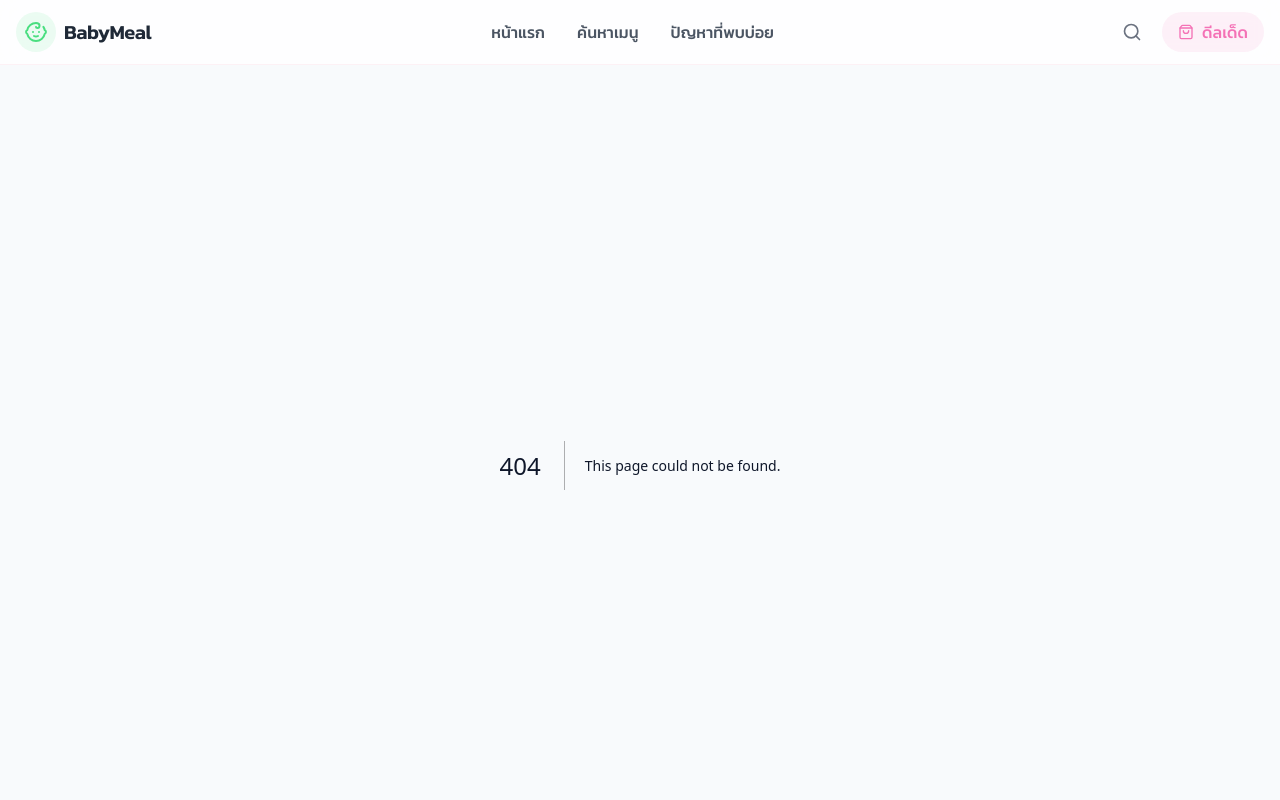
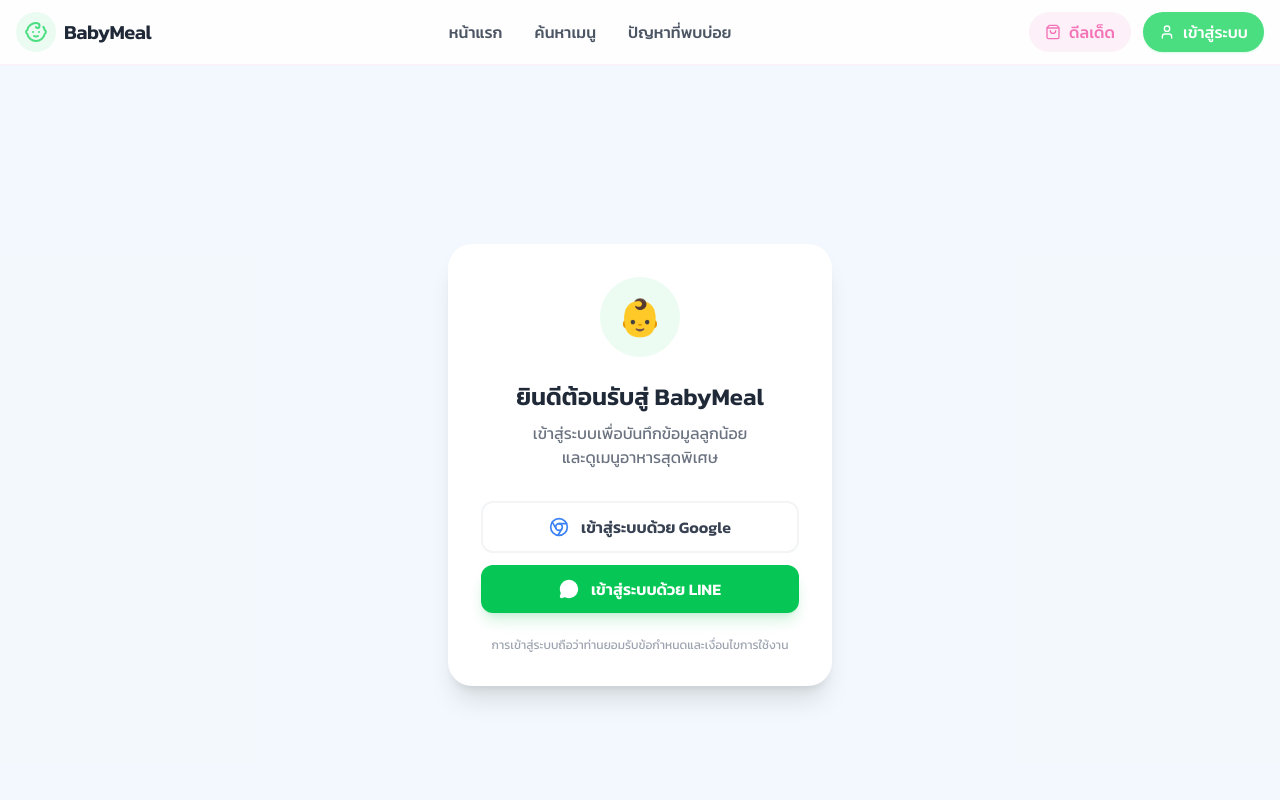
Before and after one commit to Prakasit993/BabyMeal, a Next.js app: page /login in a window 1280 px wide. Before the commit this address had no page. Shown: the top 800 px of the page. Built offline with nearby package versions, Linux system fonts and the light colour scheme; no server answers.

Commit message:
Add Gmail Login Line Login

```diff
--- /dev/null
+++ b/app/auth/auth-code-error/page.tsx
@@ -0,0 +1,13 @@
+import Link from 'next/link';
+
+export default function AuthErrorPage() {
+  return (
+    <div className="flex flex-col items-center justify-center min-h-screen py-12 text-center">
+      <h1 className="text-4xl font-bold text-red-500 mb-4">เกิดข้อผิดพลาดในการเข้าสู่ระบบ</h1>
+      <p className="text-gray-600 mb-8">อาจเกิดจากปัญหาระบบ หรือคุณยกเลิกการเข้าสู่ระบบ</p>
+      <Link href="/login" className="text-blue-500 hover:underline">
+        กลับไปหน้าเข้าสู่ระบบ
+      </Link>
+    </div>
+  );
+}
--- /dev/null
+++ b/app/auth/callback/route.ts
@@ -0,0 +1,62 @@
+// src/app/auth/callback/route.ts
+import { type EmailOtpType } from '@supabase/supabase-js'
+import { type NextRequest, NextResponse } from 'next/server'
+import { createServerClient, type CookieOptions } from '@supabase/ssr'
+import { cookies } from 'next/headers'
+
+export async function GET(request: NextRequest) {
+  const { searchParams } = new URL(request.url)
+  const token_hash = searchParams.get('token_hash')
+  const type = searchParams.get('type') as EmailOtpType | null
+  const next = searchParams.get('next') ?? '/'
+  const code = searchParams.get('code') // Google จะส่ง code มาทางนี้
+
+  // ถ้ามี Code ส่งมา (จาก Google/Line)
+  if (code) {
+    const cookieStore = await cookies()
+
+    // สร้างตัว Client ชั่วคราวเพื่อแลกเปลี่ยน Code เป็น Session
+    const supabase = createServerClient(
+      process.env.NEXT_PUBLIC_SUPABASE_URL!,
+      process.env.NEXT_PUBLIC_SUPABASE_ANON_KEY!,
+      {
+        cookies: {
+          getAll() {
+            return cookieStore.getAll()
+          },
+          setAll(cookiesToSet) {
+            try {
+              cookiesToSet.forEach(({ name, value, options }) =>
+                cookieStore.set(name, value, options)
+              )
+            } catch {
+              // The `setAll` method was called from a Server Component.
+              // This can be ignored if you have middleware refreshing
+              // user sessions.
+            }
+          },
+        },
+      }
+    )
+
+    // แลกเปลี่ยน Code เป็น Session จริงๆ
+    const { error } = await supabase.auth.exchangeCodeForSession(code)
+
+    if (!error) {
+      const forwardedHost = request.headers.get('x-forwarded-host')
+      const isLocalEnv = process.env.NODE_ENV === 'development'
+
+      if (isLocalEnv) {
+        // ถ้าเป็น localhost ให้เด้งไปหน้าแรกเลย
+        return NextResponse.redirect(`${request.nextUrl.origin}${next}`)
+      } else if (forwardedHost) {
+        return NextResponse.redirect(`https://${forwardedHost}${next}`)
+      } else {
+        return NextResponse.redirect(`${request.nextUrl.origin}${next}`)
+      }
+    }
+  }
+
+  // ถ้าเกิด Error ให้เด้งไปหน้า Error
+  return NextResponse.redirect(`${request.nextUrl.origin}/auth/auth-code-error`)
+}
--- /dev/null
+++ b/app/login/page.tsx
@@ -0,0 +1,67 @@
+'use client';
+
+import { supabase } from '../../src/lib/supabase';
+import { Chrome, MessageCircle } from 'lucide-react'; // เรียกใช้ไอคอน
+
+export default function LoginPage() {
+
+  // Login Google
+  const handleGoogleLogin = async () => {
+    await supabase.auth.signInWithOAuth({
+      provider: 'google',
+      options: { redirectTo: `${window.location.origin}/auth/callback` },
+    });
+  };
+
+  // Login LINE (ผ่าน Auth0)
+  const handleLineLogin = async () => {
+    await supabase.auth.signInWithOAuth({
+      provider: 'auth0', // ใช้ Auth0
+      options: {
+        redirectTo: `${window.location.origin}/auth/callback`,
+        scopes: 'openid email profile',
+        queryParams: {
+           connection: 'line' // บังคับเปิด LINE ทันที
+        }
+      },
+    });
+  };
+
+  return (
+    <div className="min-h-screen bg-baby-blue/30 flex items-center justify-center p-4">
+      <div className="bg-white p-8 rounded-3xl shadow-xl max-w-sm w-full text-center border border-white/50">
+
+        <div className="w-20 h-20 bg-primary/10 rounded-full flex items-center justify-center mx-auto mb-6 text-4xl">
+          👶
+        </div>
+
+        <h1 className="text-2xl font-bold text-baby-text mb-2">ยินดีต้อนรับสู่ BabyMeal</h1>
+        <p className="text-gray-500 mb-8">เข้าสู่ระบบเพื่อบันทึกข้อมูลลูกน้อย<br/>และดูเมนูอาหารสุดพิเศษ</p>
+
+        <div className="space-y-3">
+            {/* ปุ่ม Google */}
+            <button
+              onClick={handleGoogleLogin}
+              className="w-full bg-white border-2 border-gray-100 hover:border-blue-200 hover:bg-blue-50 text-gray-700 font-bold py-3 px-4 rounded-xl flex items-center justify-center gap-3 transition-all duration-300 group"
+            >
+              <Chrome className="w-5 h-5 text-blue-500 group-hover:scale-110 transition-transform" />
+              <span>เข้าสู่ระบบด้วย Google</span>
+            </button>
+
+            {/* ปุ่ม LINE (เพิ่มตรงนี้) */}
+            <button
+              onClick={handleLineLogin}
+              className="w-full bg-[#06C755] hover:bg-[#05b34c] text-white font-bold py-3 px-4 rounded-xl flex items-center justify-center gap-3 transition-all duration-300 group shadow-lg shadow-green-500/20"
+            >
+              <MessageCircle className="w-5 h-5 text-white group-hover:scale-110 transition-transform fill-current" />
+              <span>เข้าสู่ระบบด้วย LINE</span>
+            </button>
+        </div>
+
+        <p className="mt-6 text-xs text-gray-400">
+          การเข้าสู่ระบบถือว่าท่านยอมรับข้อกำหนดและเงื่อนไขการใช้งาน
+        </p>
+      </div>
+    </div>
+  );
+}
--- a/package.json
+++ b/package.json
@@ -9,6 +9,7 @@
     "lint": "eslint"
   },
   "dependencies": {
+    "@supabase/ssr": "^0.8.0",
     "@supabase/supabase-js": "^2.86.0",
     "lucide-react": "^0.555.0",
     "next": "16.0.5",
--- a/src/components/layout/MainHeader.tsx
+++ b/src/components/layout/MainHeader.tsx
@@ -1,13 +1,42 @@
-// src/components/layout/MainHeader.tsx
+'use client'; // 1. ต้องเป็น Client Component
+
 import Link from 'next/link';
-import { Baby, Menu, Search, ShoppingBag } from 'lucide-react'; // ดึงไอคอนมาใช้
+import { Baby, Menu, Search, ShoppingBag, User } from 'lucide-react';
+import { useEffect, useState } from 'react';
+import { supabase } from '../../lib/supabase'; // เรียกใช้ Supabase
+import { User as SupabaseUser } from '@supabase/supabase-js';
 
 export default function MainHeader() {
+  const [user, setUser] = useState<SupabaseUser | null>(null);
+
+  // 2. เช็คว่าล็อกอินอยู่ไหม เมื่อเปิดเว็บ
+  useEffect(() => {
+    // ดึงข้อมูล User ปัจจุบัน
+    const getUser = async () => {
+      const { data: { user } } = await supabase.auth.getUser();
+      setUser(user);
+    };
+    getUser();
+
+    // ฟังเหตุการณ์ Login/Logout (เพื่อให้เปลี่ยนทันทีไม่ต้องรีเฟรช)
+    const { data: { subscription } } = supabase.auth.onAuthStateChange((_event, session) => {
+      setUser(session?.user ?? null);
+    });
+
+    return () => subscription.unsubscribe();
+  }, []);
+
+  // ฟังก์ชัน Logout
+  const handleLogout = async () => {
+    await supabase.auth.signOut();
+    window.location.href = '/'; // รีเฟรชหน้าเว็บ
+  };
+
   return (
     <header className="sticky top-0 z-50 w-full bg-white/80 backdrop-blur-md border-b border-baby-pink/50">
       <div className="container mx-auto px-4 h-16 flex items-center justify-between">
 
-        {/* 1. โลโก้ (ซ้ายสุด) */}
+        {/* โลโก้ */}
         <Link href="/" className="flex items-center gap-2 group">
           <div className="bg-primary/10 p-2 rounded-full group-hover:bg-primary/20 transition-colors">
             <Baby className="w-6 h-6 text-primary" />
@@ -17,31 +46,46 @@
           </span>
         </Link>
 
-        {/* 2. เมนู Desktop (ซ่อนในมือถือ) */}
+        {/* เมนู Desktop */}
         <nav className="hidden md:flex items-center gap-8">
-          <Link href="/" className="text-gray-600 hover:text-primary font-medium transition-colors">
-            หน้าแรก
-          </Link>
-          <Link href="/menus" className="text-gray-600 hover:text-primary font-medium transition-colors">
-            ค้นหาเมนู
-          </Link>
-          <Link href="/faq" className="text-gray-600 hover:text-primary font-medium transition-colors">
-            ปัญหาที่พบบ่อย
-          </Link>
+          <Link href="/" className="text-gray-600 hover:text-primary font-medium transition-colors">หน้าแรก</Link>
+          <Link href="/menus" className="text-gray-600 hover:text-primary font-medium transition-colors">ค้นหาเมนู</Link>
+          <Link href="/faq" className="text-gray-600 hover:text-primary font-medium transition-colors">ปัญหาที่พบบ่อย</Link>
         </nav>
 
-        {/* 3. ปุ่มขวาสุด (ค้นหา + ดีล + เมนูมือถือ) */}
+        {/* ปุ่มขวา */}
         <div className="flex items-center gap-3">
-          <button className="p-2 text-gray-500 hover:text-primary hover:bg-baby-blue rounded-full transition-all">
-            <Search className="w-5 h-5" />
-          </button>
-
           <Link href="/deals" className="hidden sm:flex items-center gap-2 px-4 py-2 bg-secondary/10 text-secondary hover:bg-secondary/20 rounded-full font-medium transition-all">
             <ShoppingBag className="w-4 h-4" />
             <span>ดีลเด็ด</span>
           </Link>
 
-          {/* ปุ่มเมนูสำหรับมือถือ (Mobile Menu Button) */}
+          {/* 3. เงื่อนไขการแสดงปุ่ม Login / Profile */}
+          {user ? (
+            // ถ้าล็อกอินแล้ว: แสดงรูปโปรไฟล์ + ปุ่ม Logout
+            <div className="flex items-center gap-3 ml-2">
+                <div className="w-8 h-8 rounded-full bg-gray-200 overflow-hidden border border-gray-300">
+                    <img
+                        src={user.user_metadata.avatar_url || "https://placehold.co/100x100?text=U"}
+                        alt="User"
+                        className="w-full h-full object-cover"
+                    />
+                </div>
+                <button
+                    onClick={handleLogout}
+                    className="text-xs text-red-500 hover:underline"
+                >
+                    ออก
+                </button>
+            </div>
+          ) : (
+            // ถ้ายังไม่ล็อกอิน: แสดงปุ่มเข้าสู่ระบบ
+            <Link href="/login" className="flex items-center gap-2 px-4 py-2 bg-primary text-white rounded-full font-medium hover:bg-primary-hover shadow-sm shadow-primary/20 transition-all">
+              <User className="w-4 h-4" />
+              <span>เข้าสู่ระบบ</span>
+            </Link>
+          )}
+
           <button className="md:hidden p-2 text-gray-600 hover:bg-gray-100 rounded-lg">
             <Menu className="w-6 h-6" />
           </button>
```
Also changed, not shown: 2 other files (tests, documents, lock files or other folders).
